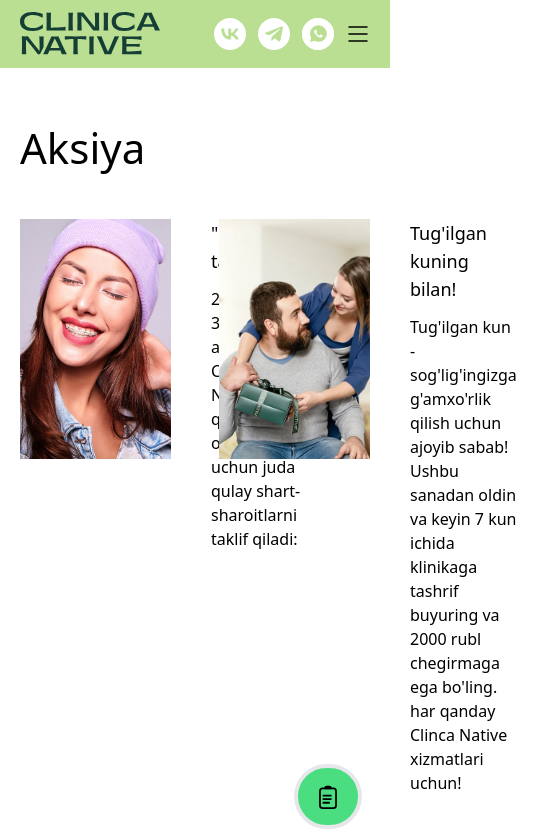
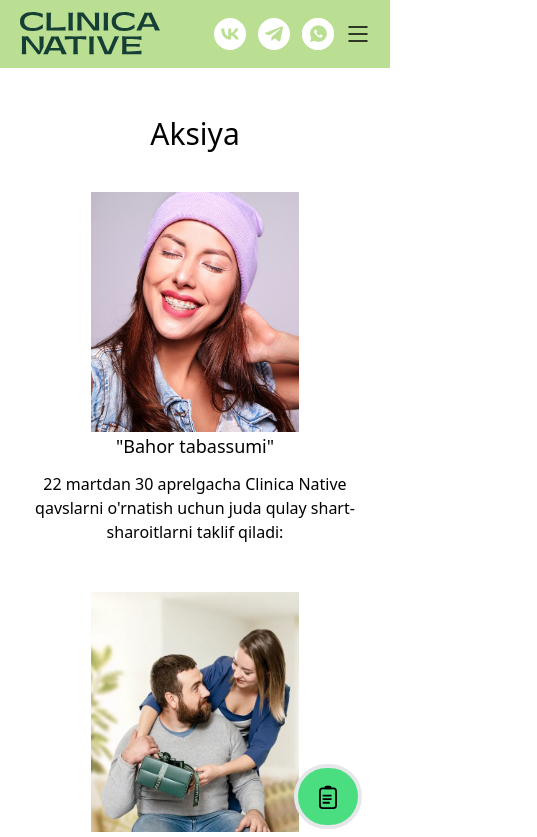
Before and after one commit to muhammadazizbek006/Clinica, a React (Vite) app: page /Aktsiya in a window 390 px wide. Shown: the top 837 px of the page, 537 px wide, since content can reach past the window. Built offline with nearby package versions, Linux system fonts and the light colour scheme.

Commit message:
add aksiya page responsive

```diff
--- a/src/layouts/MainLayout.jsx
+++ b/src/layouts/MainLayout.jsx
@@ -24,7 +24,7 @@ const MainLayout = () => {
       >
         <div
           className={`${
-            open ? " block w-1/2" : " hidden w-0"} h-full absolute bg-white top-0 z-[70] right-0 transition-all duration-500`}>
+            open ? " block " : " hidden w-0"} h-full absolute bg-white top-0 z-[70] right-0 transition-all duration-500`}>
 
             <div className="flex  py-3 border-b-2 border-b-gray-300">
             <h3 className="mr-64 pl-2">Menyu</h3>
--- a/src/pages/aktsiya/Aktsiya.jsx
+++ b/src/pages/aktsiya/Aktsiya.jsx
@@ -7,13 +7,13 @@ const Aktsiya = () => {
     <>
         <section  className='py-12'>
             <div className="containerb">
-                <h2 className='mb-10 text-42'>Aksiya</h2>
-                <ul className='grid grid-cols-2 gap-x-12 gap-y-12 '>
+                <h2 className='mb-10 text-3xl md:text-32 lg:text-42 text-center sm:text-start'>Aksiya</h2>
+                <ul className='grid grid-cols-1  sm:grid-cols-2 gap-x-12 gap-y-12 '>
                     { Aksiya.map((e)=>{
                         return(
                             <li key={e.id}>
-                               <Link className='flex'  to={`/Akt/${e.nomi}`}>
-                                   <img width={208} height={240} className='w-52  h-60  mr-10  object-cover' src={e.img} alt="#" />
+                               <Link className='flex flex-col justify-center items-center text-center sm:items-start sm:text-start lg:flex-row'  to={`/Akt/${e.nomi}`}>
+                                   <img width={208} height={240} className='w-52  h-60  sm:mr-10  object-cover' src={e.img} alt="#" />
 
                                    <div>
                                         <h3 className='text-lg font-medium mb-3'>{e.nomi}</h3>
```
